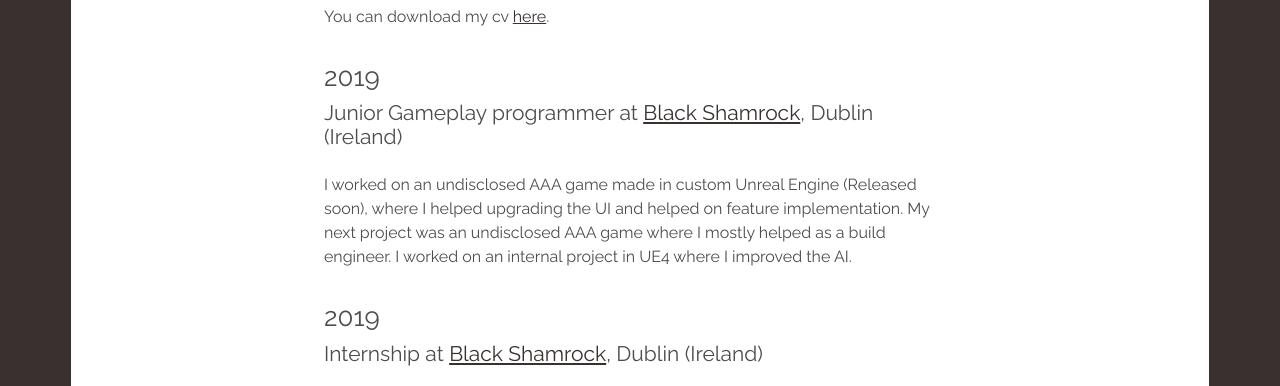
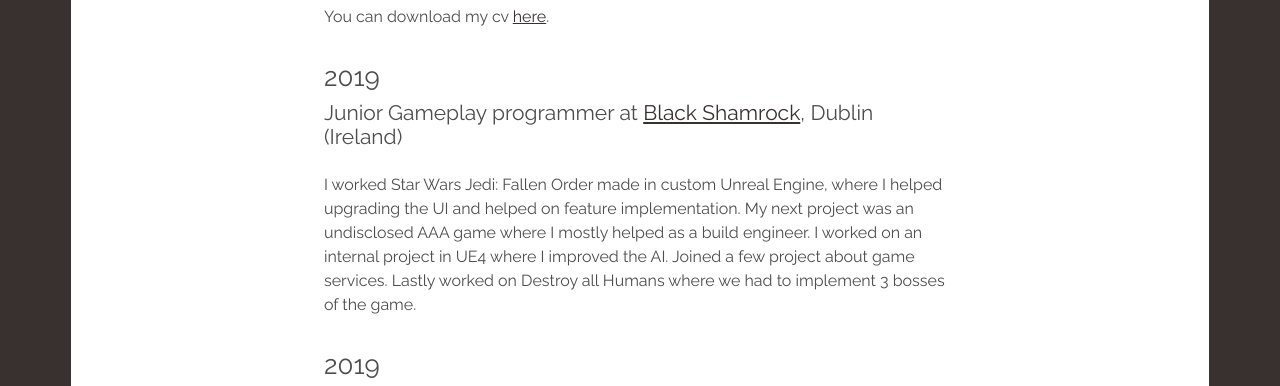
Before and after one commit to Invisible99/invisible99.github.io, a plain HTML site: page about/index.html in a window 1280 px wide. Shown: the part 404-790 px from the top of the page. Drawn offline with Linux system fonts and the light colour scheme.

Commit message:
Update latest of Blackshamrock

```diff
--- a/about/index.html
+++ b/about/index.html
@@ -140,9 +140,11 @@
 
 <h4 id="junior-gameplay-programmer-at-a-href-http-www-black-shamrock-com-target-blank-black-shamrock-a-dublin-ireland">Junior Gameplay programmer at <a href="http://www.black-shamrock.com/" target="blank">Black Shamrock</a>, Dublin (Ireland)</h4>
 
-<p>I worked on an undisclosed AAA game made in custom Unreal Engine (Released soon), where I helped upgrading the UI and helped on feature implementation.
+<p>I worked Star Wars Jedi: Fallen Order made in custom Unreal Engine, where I helped upgrading the UI and helped on feature implementation.
 My next project was an undisclosed AAA game where I mostly helped as a build engineer.
-I worked on an internal project in UE4 where I improved the AI.</p>
+I worked on an internal project in UE4 where I improved the AI.
+Joined a few project about game services.
+Lastly worked on Destroy all Humans where we had to implement 3 bosses of the game.</p>
 
 <h3 id="2019-1">2019</h3>
 
```
